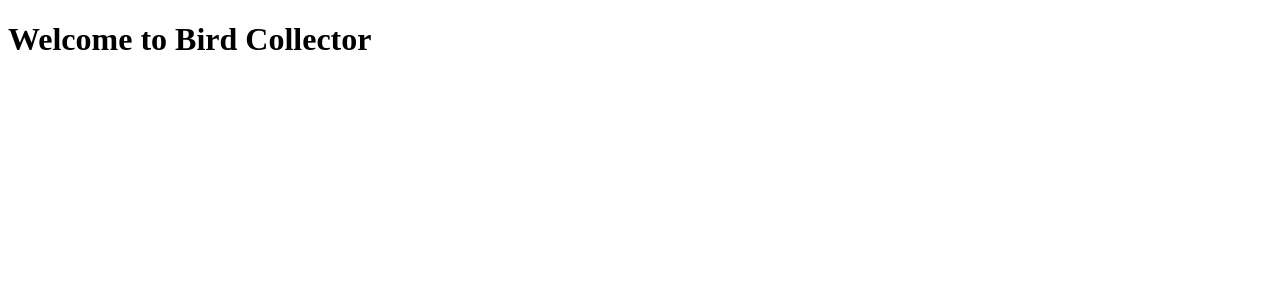
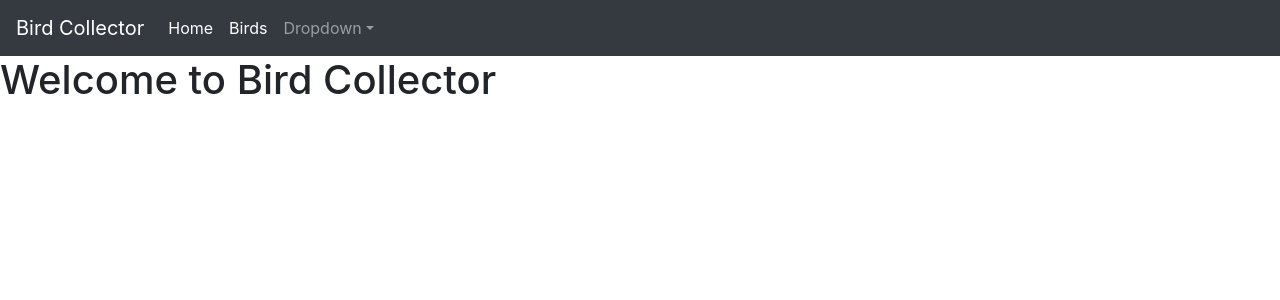
Before and after one commit to kimjudyh/bird-collector, a Django app: page / in a window 1280 px wide. Shown: the top 300 px of the page. Run offline with Django 3.2, Linux system fonts and the light colour scheme; some libraries are stand-ins or nearby versions.

Commit message:
applied bootstrap styling, added navbar, added birds route

```diff
--- a/main_app/templates/base.html
+++ b/main_app/templates/base.html
@@ -5,13 +5,46 @@
 <head>
   <meta charset="UTF-8">
   <meta name="viewport" content="width=device-width, initial-scale=1.0">
+  <!--Bootstrap CSS-->
+  <link rel="stylesheet" href="https://stackpath.bootstrapcdn.com/bootstrap/4.4.1/css/bootstrap.min.css" integrity="sha384-Vkoo8x4CGsO3+Hhxv8T/Q5PaXtkKtu6ug5TOeNV6gBiFeWPGFN9MuhOf23Q9Ifjh" crossorigin="anonymous">
   <!--Custom CSS-->
   <link rel="stylesheet" href="{% static 'css/style.css' %}">
   <title>Bird Collector</title>
 </head>
 <body>
+  <!--Navbar-->
+  <nav class="navbar navbar-expand-sm navbar-dark bg-dark">
+    <a class="navbar-brand" href="/">Bird Collector</a>
+    <button class="navbar-toggler" type="button" data-toggle="collapse" data-target="#navbarsExample05" aria-controls="navbarsExample05" aria-expanded="false" aria-label="Toggle navigation">
+      <span class="navbar-toggler-icon"></span>
+    </button>
+
+    <div class="collapse navbar-collapse" id="navbarsExample05">
+      <ul class="navbar-nav mr-auto">
+        <li class="nav-item active">
+          <a class="nav-link" href="/">Home</a>
+        </li>
+        <li class="nav-item active">
+          <a class="nav-link" href="/birds/">Birds</a>
+        </li>
+        <li class="nav-item dropdown">
+          <a class="nav-link dropdown-toggle" href="#" id="dropdown05" data-toggle="dropdown" aria-haspopup="true" aria-expanded="false">Dropdown</a>
+          <div class="dropdown-menu" aria-labelledby="dropdown05">
+            <a class="dropdown-item" href="#">Action</a>
+            <a class="dropdown-item" href="#">Another action</a>
+            <a class="dropdown-item" href="#">Something else here</a>
+          </div>
+        </li>
+      </ul>
+    </div>
+  </nav>
+
   {% block content %}
   {% endblock %}
 
+<!--Bootstrap JS-->
+<script src="https://code.jquery.com/jquery-3.4.1.slim.min.js" integrity="sha384-J6qa4849blE2+poT4WnyKhv5vZF5SrPo0iEjwBvKU7imGFAV0wwj1yYfoRSJoZ+n" crossorigin="anonymous"></script>
+<script src="https://cdn.jsdelivr.net/npm/popper.js@1.16.0/dist/umd/popper.min.js" integrity="sha384-Q6E9RHvbIyZFJoft+2mJbHaEWldlvI9IOYy5n3zV9zzTtmI3UksdQRVvoxMfooAo" crossorigin="anonymous"></script>
+<script src="https://stackpath.bootstrapcdn.com/bootstrap/4.4.1/js/bootstrap.min.js" integrity="sha384-wfSDF2E50Y2D1uUdj0O3uMBJnjuUD4Ih7YwaYd1iqfktj0Uod8GCExl3Og8ifwB6" crossorigin="anonymous"></script>
 </body>
 </html>
--- /dev/null
+++ b/main_app/templates/birds/index.html
@@ -0,0 +1,6 @@
+{% extends 'base.html' %}
+{% block content %}
+
+<h1>All Birds!</h1>
+
+{% endblock %}
--- a/main_app/urls.py
+++ b/main_app/urls.py
@@ -3,4 +3,5 @@ from . import views
 
 urlpatterns = [
     path('', views.home, name='home'),
+    path('birds/', views.birds_index, name='index'),
 ]
--- a/main_app/views.py
+++ b/main_app/views.py
@@ -5,3 +5,8 @@ from django.http import HttpResponse
 def home(request):
     template = 'index.html'
     return render(request, template)
+
+def birds_index(request):
+    template = 'birds/index.html'
+    # context = {'birds': birds}
+    return render(request, template)
```
